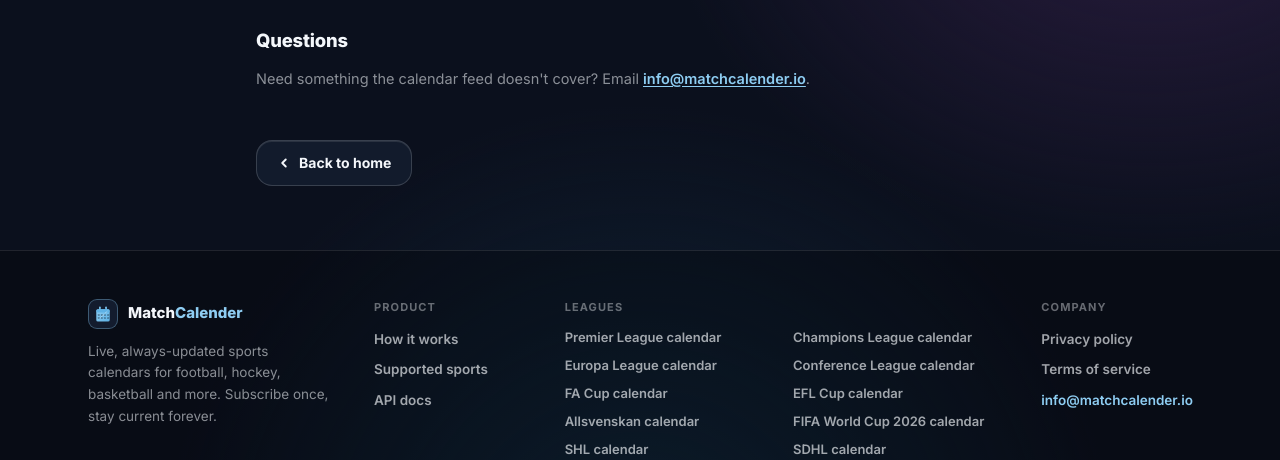
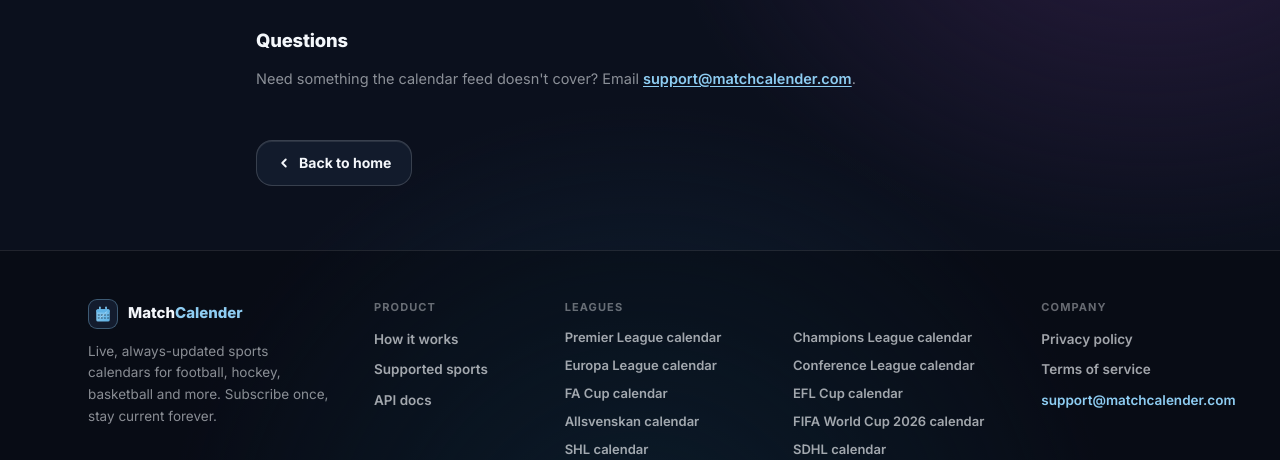
Before and after one commit to LukasErikss0n/matchSync, a Vue app in the folder frontend/: page /api-docs in a window 1280 px wide. Shown: the part 1095-1555 px from the top of the page. Built offline with nearby package versions, Linux system fonts and the light colour scheme.

Commit message:
update: email address

```diff
--- a/frontend/src/components/Footer.vue
+++ b/frontend/src/components/Footer.vue
@@ -57,10 +57,10 @@
             {{ l.label }}
           </RouterLink>
           <a
-            href="mailto:info@matchcalender.io"
+            href="mailto:support@matchcalender.com"
             class="text-[13.5px] font-semibold hover:opacity-80 transition-opacity ms-text-accent"
           >
-            info@matchcalender.io
+              support@matchcalender.com
           </a>
         </div>
       </div>
--- a/frontend/src/views/ApiDocsView.vue
+++ b/frontend/src/views/ApiDocsView.vue
@@ -66,7 +66,7 @@
           <h2>Questions</h2>
           <p>
             Need something the calendar feed doesn't cover? Email
-            <a href="mailto:info@matchcalender.io">info@matchcalender.io</a>.
+            <a href="mailto:support@matchcalender.com">support@matchcalender.com</a>.
           </p>
         </section>
       </div>
--- a/frontend/src/views/PrivacyPolicyView.vue
+++ b/frontend/src/views/PrivacyPolicyView.vue
@@ -93,8 +93,8 @@
             <h2>Contact</h2>
             <p>
                 Questions about this policy? Email
-                <a href="mailto:info@matchcalender.io"
-                    >info@matchcalender.io</a
+                <a href="mailto:support@matchcalender.com"
+                    >support@matchcalender.com</a
                 >.
             </p>
         </section>
--- a/frontend/src/views/TermsOfServiceView.vue
+++ b/frontend/src/views/TermsOfServiceView.vue
@@ -112,7 +112,7 @@
       <h2>11. Contact</h2>
       <p>
         Questions about these terms, or want to discuss a use case beyond personal sharing?
-        Email <a href="mailto:info@matchcalender.io">info@matchcalender.io</a>.
+        Email <a href="mailto:support@matchcalender.com">support@matchcalender.com</a>.
       </p>
     </section>
   </LegalLayout>
```
